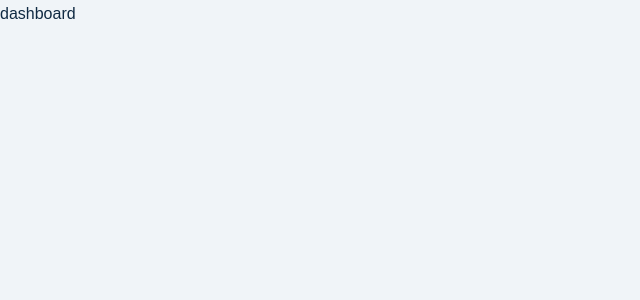
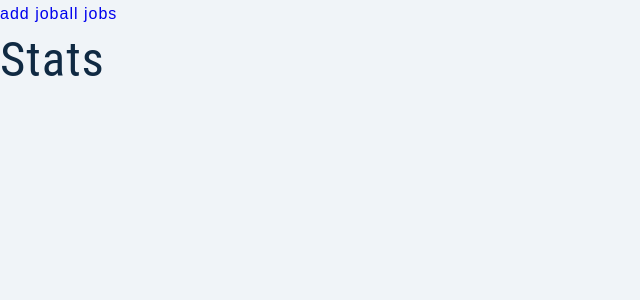
Before and after one commit to drewb73/client-jobify, a React (Create React App) app: page / in a window 1280 px wide. Shown: the top 300 px of the page, without its empty margins (0-640 px from the left). Built offline with nearby package versions, Linux system fonts and the light colour scheme.

Commit message:
protected route

```diff
--- a/src/App.js
+++ b/src/App.js
@@ -1,6 +1,13 @@
 import React from "react";
 import {BrowserRouter, Routes, Route} from 'react-router-dom'
 import { Register, Landing, Error} from './pages'
+import {
+  AllJobs,
+  Stats,
+  AddJob,
+  Profile,
+  SharedLayout
+} from './pages/dashboard'
 
 
 
@@ -8,7 +15,12 @@
   return (
     <BrowserRouter>
       <Routes>
-        <Route path="/" element={<div>dashboard</div>} />
+        <Route path="/" element={<SharedLayout/>}>
+          <Route index element={<Stats />} />
+          <Route path="all-jobs" element={<AllJobs />} />
+          <Route path="profile" element={<Profile />} />
+          <Route path="add-job" element={<AddJob />} />
+        </Route>
         <Route path="/register" element={<Register />} />
         <Route path="/landing" element={<Landing />} />
         <Route path="*" element={<Error/>} />
--- a/src/pages/dashboard/SharedLayout.js
+++ b/src/pages/dashboard/SharedLayout.js
@@ -1,8 +1,16 @@
 import React from 'react'
+import {Outlet, Link} from 'react-router-dom'
+import Wrapper from '../../assets/wrappers/SharedLayout'
 
 const SharedLayout = () => {
   return (
-    <div>SharedLayout</div>
+    <Wrapper>
+        <nav>
+            <Link to='add-job'>add job</Link>
+            <Link to='all-jobs'>all jobs</Link>
+        </nav>
+        <Outlet />
+    </Wrapper>
   )
 }
 
--- a/src/pages/dashboard/index.js
+++ b/src/pages/dashboard/index.js
@@ -0,0 +1,13 @@
+import AddJob from "./AddJob";
+import AllJobs from "./AllJobs";
+import Profile from "./Profile";
+import SharedLayout from "./SharedLayout";
+import Stats from "./Stats";
+
+export {
+    AllJobs,
+    Stats,
+    AddJob,
+    Profile,
+    SharedLayout
+}
```
Also changed, not shown: src/pages/ProtectedRoute.js (added).
